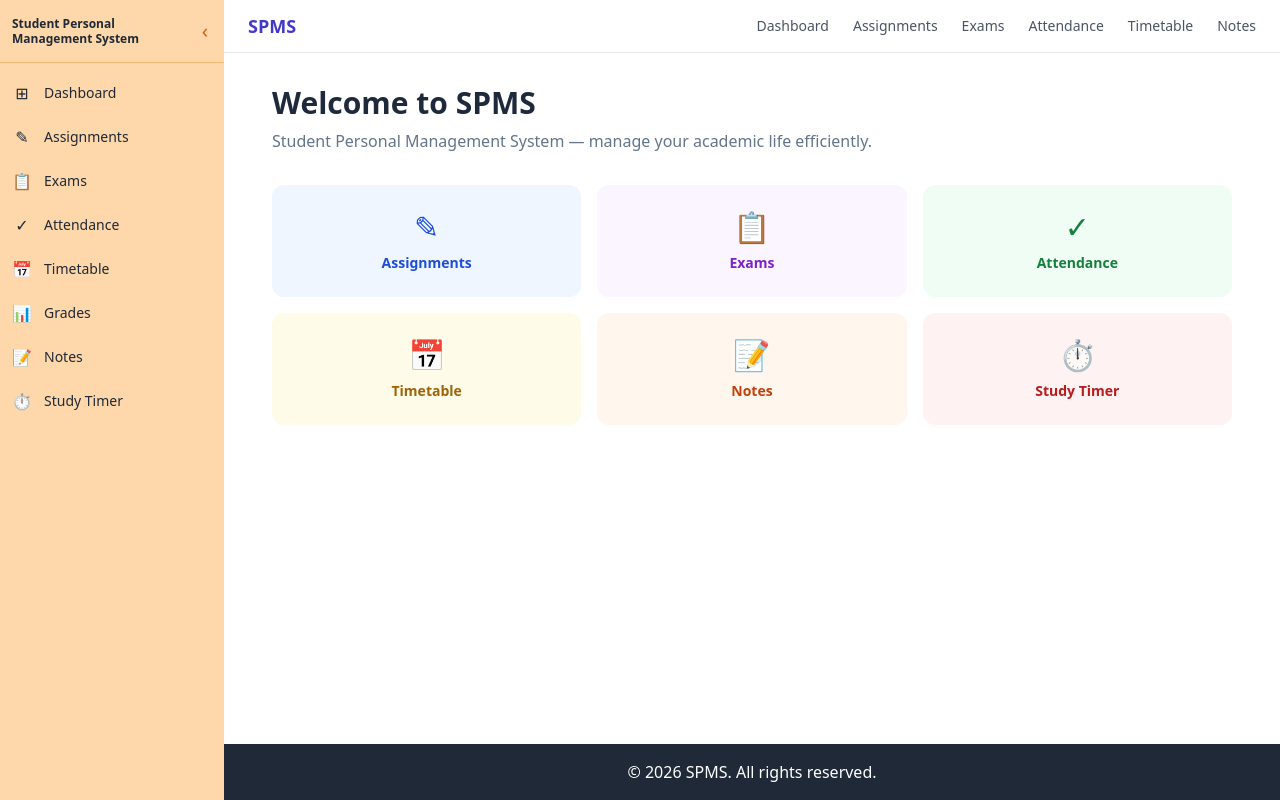
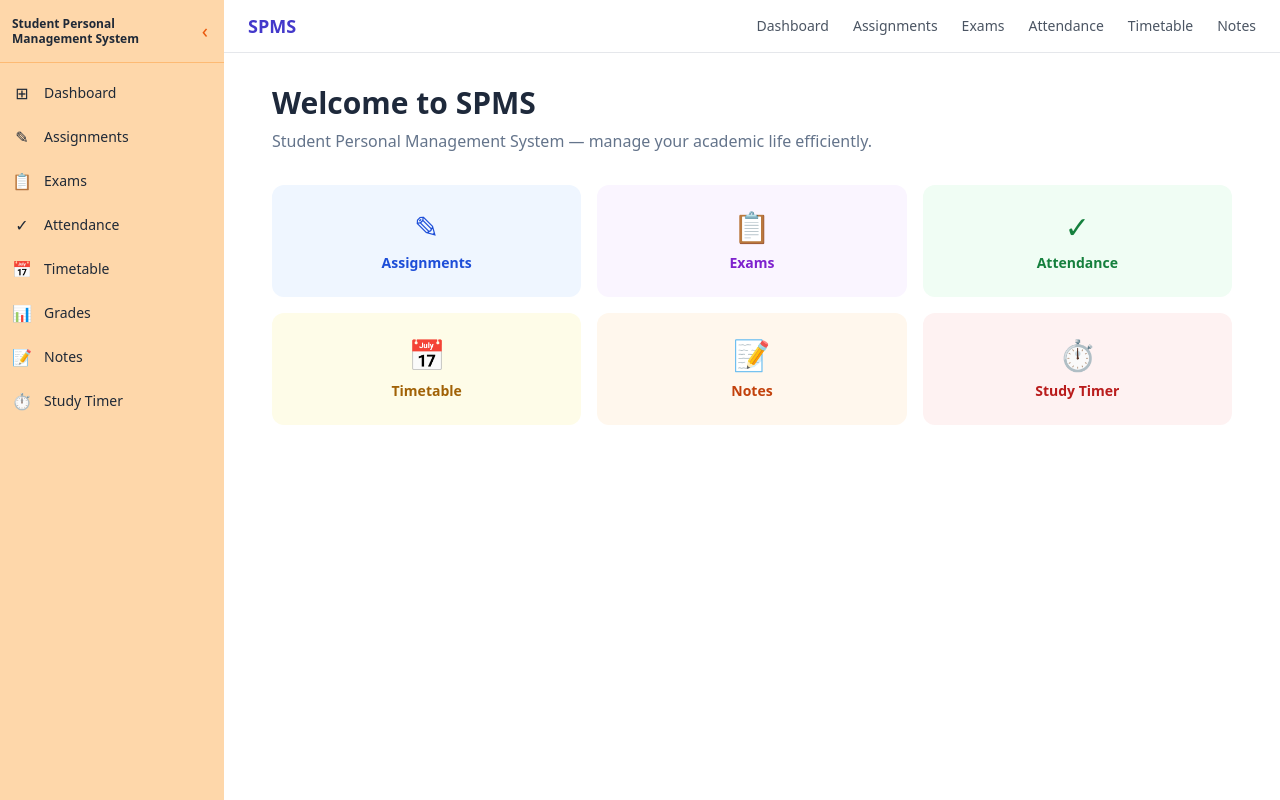
Before and after one commit to bhuvaneshsharma-noi/spms-ai-pipeline, a Next.js app in the folder spms-app/: page / in a window 1280 px wide. Built offline with nearby package versions, Linux system fonts and the light colour scheme.

Commit message:
AI pipeline v2: implement SPMS-36

```diff
--- a/spms-app/app/layout.tsx
+++ b/spms-app/app/layout.tsx
@@ -1,7 +1,6 @@
 import type { Metadata } from "next";
 import Sidebar from "./components/Sidebar";
 import Navbar from "./components/Navbar";
-import Footer from "./components/Footer";
 import "./globals.css";
 
 export const metadata: Metadata = {
@@ -19,7 +18,6 @@ export default function RootLayout({ children }: { children: React.ReactNode })
           <main className="flex-1 max-w-5xl w-full mx-auto px-4 sm:px-6 lg:px-8 py-8">
             {children}
           </main>
-          <Footer />
         </div>
       </body>
     </html>
```
